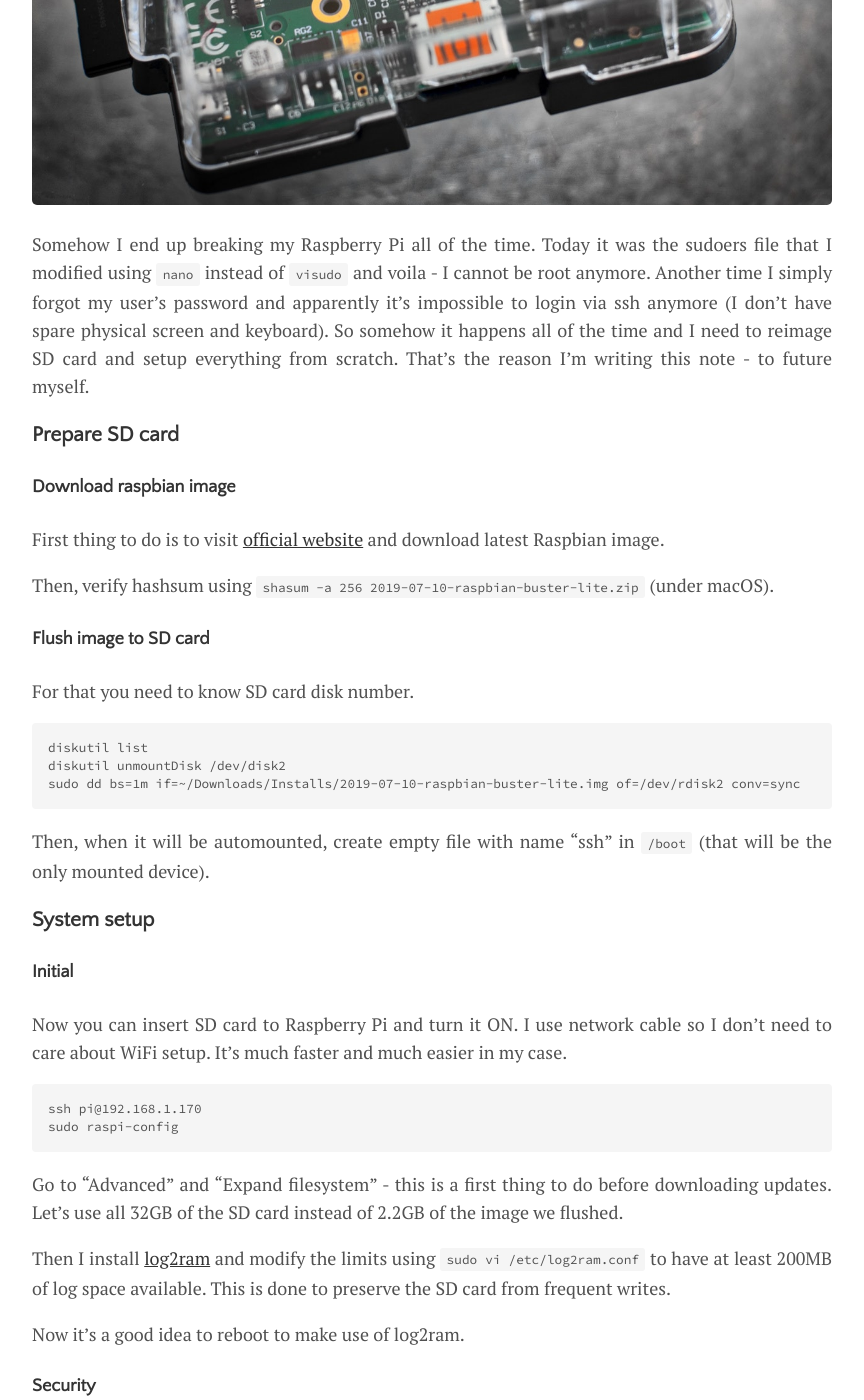
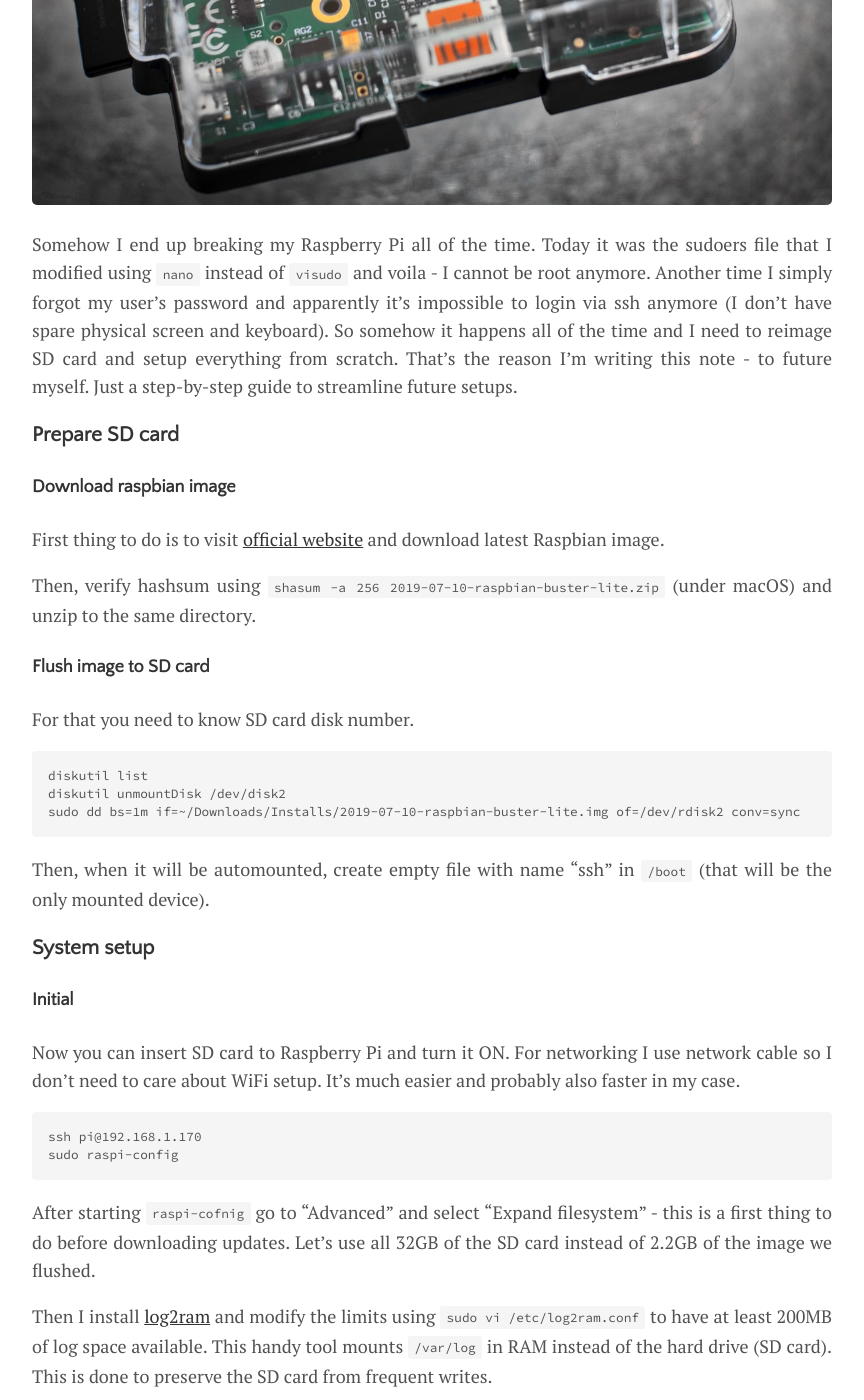
Before and after one commit to ribtoks/code-jamming, a Jekyll site: the page built from _posts/2019-09-25-raspberrypi-setup.md, in a window 1280 px wide and 1400 px high, scrolled down 647 px. Shown: the whole window, without its empty margins (208-1072 px from the left). Built offline with Jekyll 4.4.1, drawn with Linux system fonts in a browser that asks for light colours; nearby versions of some CDN libraries; comment, search, counter and statistics services are not loaded; some of the changed text lies outside the part shown.

Commit message:
Update 2019-09-25-raspberrypi-setup.md

````diff
--- a/_posts/2019-09-25-raspberrypi-setup.md
+++ b/_posts/2019-09-25-raspberrypi-setup.md
@@ -13,7 +13,7 @@
   - pihole
 ---
 
-Somehow I end up breaking my Raspberry Pi all of the time. Today it was the sudoers file that I modified using `nano` instead of `visudo` and voila - I cannot be root anymore. Another time I simply forgot my user's password and apparently it's impossible to login via ssh anymore (I don't have spare physical screen and keyboard). So somehow it happens all of the time and I need to reimage SD card and setup everything from scratch. That's the reason I'm writing this note - to future myself.
+Somehow I end up breaking my Raspberry Pi all of the time. Today it was the sudoers file that I modified using `nano` instead of `visudo` and voila - I cannot be root anymore. Another time I simply forgot my user's password and apparently it's impossible to login via ssh anymore (I don't have spare physical screen and keyboard). So somehow it happens all of the time and I need to reimage SD card and setup everything from scratch. That's the reason I'm writing this note - to future myself. Just a step-by-step guide to streamline future setups.
 
 <!--more-->
 
@@ -23,7 +23,7 @@
 
 First thing to do is to visit [official website](https://www.raspberrypi.org/) and download latest Raspbian image.
 
-Then, verify hashsum using `shasum -a 256 2019-07-10-raspbian-buster-lite.zip` (under macOS).
+Then, verify hashsum using `shasum -a 256 2019-07-10-raspbian-buster-lite.zip` (under macOS) and unzip to the same directory.
 
 #### Flush image to SD card
 
@@ -41,38 +41,38 @@
 
 #### Initial
 
-Now you can insert SD card to Raspberry Pi and turn it ON. I use network cable so I don't need to care about WiFi setup. It's much faster and much easier in my case.
+Now you can insert SD card to Raspberry Pi and turn it ON. For networking I use network cable so I don't need to care about WiFi setup. It's much easier and probably also faster in my case.
 
 ```
 ssh pi@192.168.1.170
 sudo raspi-config
 ```
 
-Go to "Advanced" and "Expand filesystem" - this is a first thing to do before downloading updates. Let's use all 32GB of the SD card instead of 2.2GB of the image we flushed.
+After starting `raspi-cofnig` go to "Advanced" and select "Expand filesystem" - this is a first thing to do before downloading updates. Let's use all 32GB of the SD card instead of 2.2GB of the image we flushed.
 
-Then I install [log2ram](https://github.com/azlux/log2ram) and modify the limits using `sudo vi /etc/log2ram.conf` to have at least 200MB of log space available. This is done to preserve the SD card from frequent writes.
+Then I install [log2ram](https://github.com/azlux/log2ram) and modify the limits using `sudo vi /etc/log2ram.conf` to have at least 200MB of log space available. This handy tool mounts `/var/log` in RAM instead of the hard drive (SD card). This is done to preserve the SD card from frequent writes.
 
 Now it's a good idea to reboot to make use of log2ram.
 
 #### Security
 
-I use some of the tricks described in [security](https://www.raspberrypi.org/documentation/configuration/security.md) section. I mean changing the default user, using complex autogenerated password, restricting ssh access and things alike.
+I use some of the tricks described in [security](https://www.raspberrypi.org/documentation/configuration/security.md) section of the official documentation. Things that make sense to me are changing the default user, using complex autogenerated password, restricting ssh access and things alike.
 
 ```
 sudo adduser pihole
 sudo adduser pihole sudo
 ```
 
-Now it should be possible to reconnect on SSH with `pihole` user.
+Now it should be possible to reconnect on SSH with `pihole` user. That's what I usually do before next steps.
 
 ```
 sudo deluser -remove-home pi
 sudo vi /etc/sudoers.d/010_pi-nopasswd
 ```
 
-Editing sudoers is required to disallow passwordless `sudo` for all users: just change `NOPASSWD` to `PASSWD` for your new user and save the file.
+Editing sudoers is required to disallow passwordless `sudo` for all users: just change `NOPASSWD` to `PASSWD` for your new user and save the file. Be aware that in `nano` you can corrupt this file so either skip this step or use `vim`. If you will corrupt the file you will need to start over.
 
-What I also usually do is I configure `fail2ban` in order to restrict ssh attempts with wrong password.
+What I also usually do to secure ssh is I configure `fail2ban` in order to restrict ssh attempts with wrong password.
 
 ```
 sudo apt install fail2ban
@@ -80,11 +80,11 @@
 sudo vi /etc/fail2ban/jail.local
 ```
 
-As for the last command - modifying the config - it's just enough to find `[ssh]` section and set `enabled = true` and `maxretry = 6`.
+As for the last command - modifying the config - it's just enough to find `[ssh]` section and set `enabled = true` and `maxretry = 6`. Now when somebody will try to guess the password by DDoS'ing port 22, `fail2ban` will help.
 
 #### Update
 
-It will be a good idea to install all possible updates
+It will be a good idea also to install all possible updates:
 
 ```
 sudo apt-get update
@@ -94,12 +94,12 @@
 
 ### Pi-Hole
 
-Now when the base system is ready, we can install Pi-Hole using commands that you can find in [official GitHub repository](https://github.com/pi-hole/pi-hole).
+Now when the base system is ready, we can install Pi-Hole using commands that you can find in the [official GitHub repository](https://github.com/pi-hole/pi-hole).
 
 ```
 curl -sSL https://install.pi-hole.net | bash
 ```
 
-After going through configuration steps, everything what is left to do is to setup static DNS in your router.
+After going through configuration steps (make sure to turn on Web UI), everything what is left to do is to setup static DNS in your router that will point to Raspberry Pi.
 
 I'd like to state that Pi-Hole by itself is not enough for your privacy and security, but it's a good start.
````
